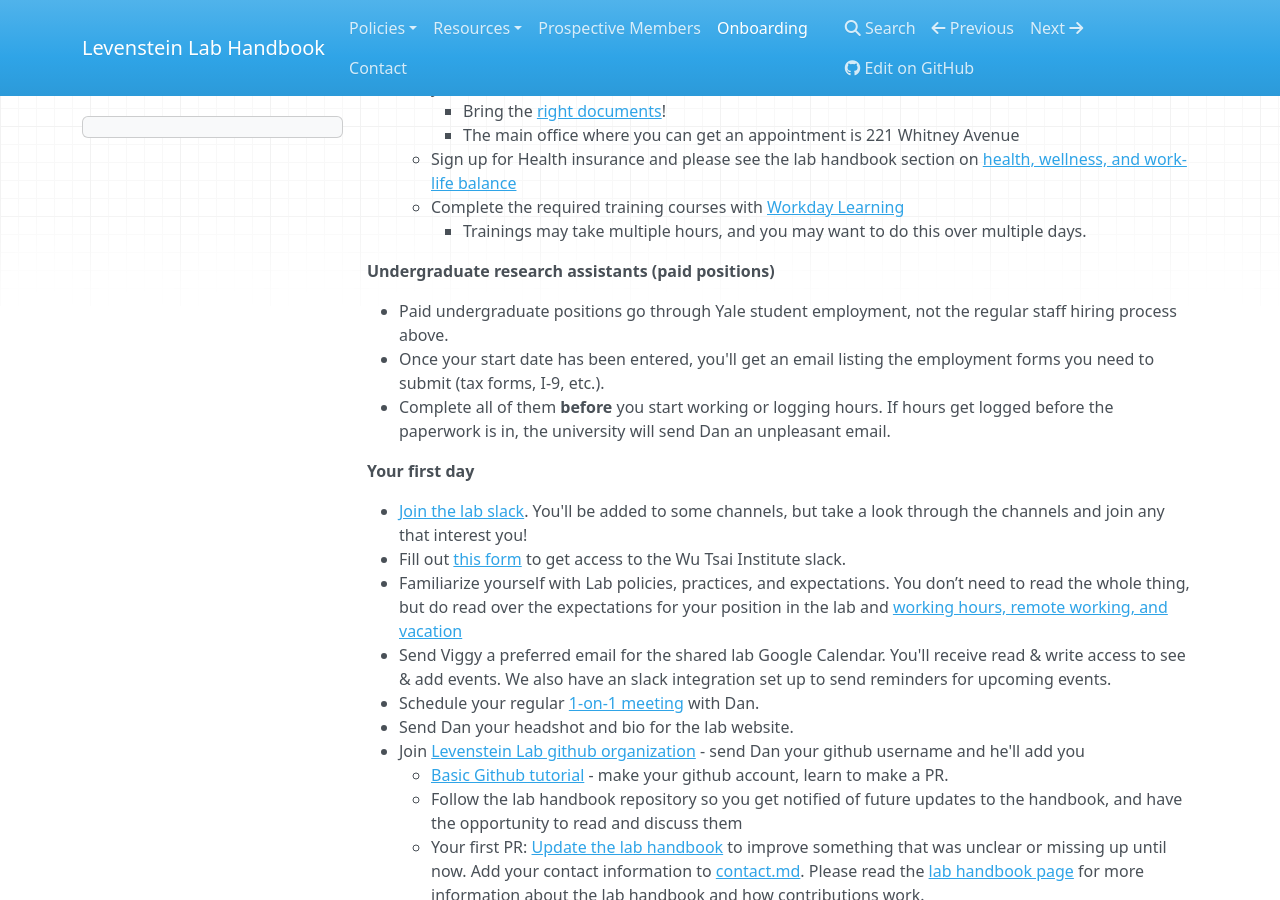
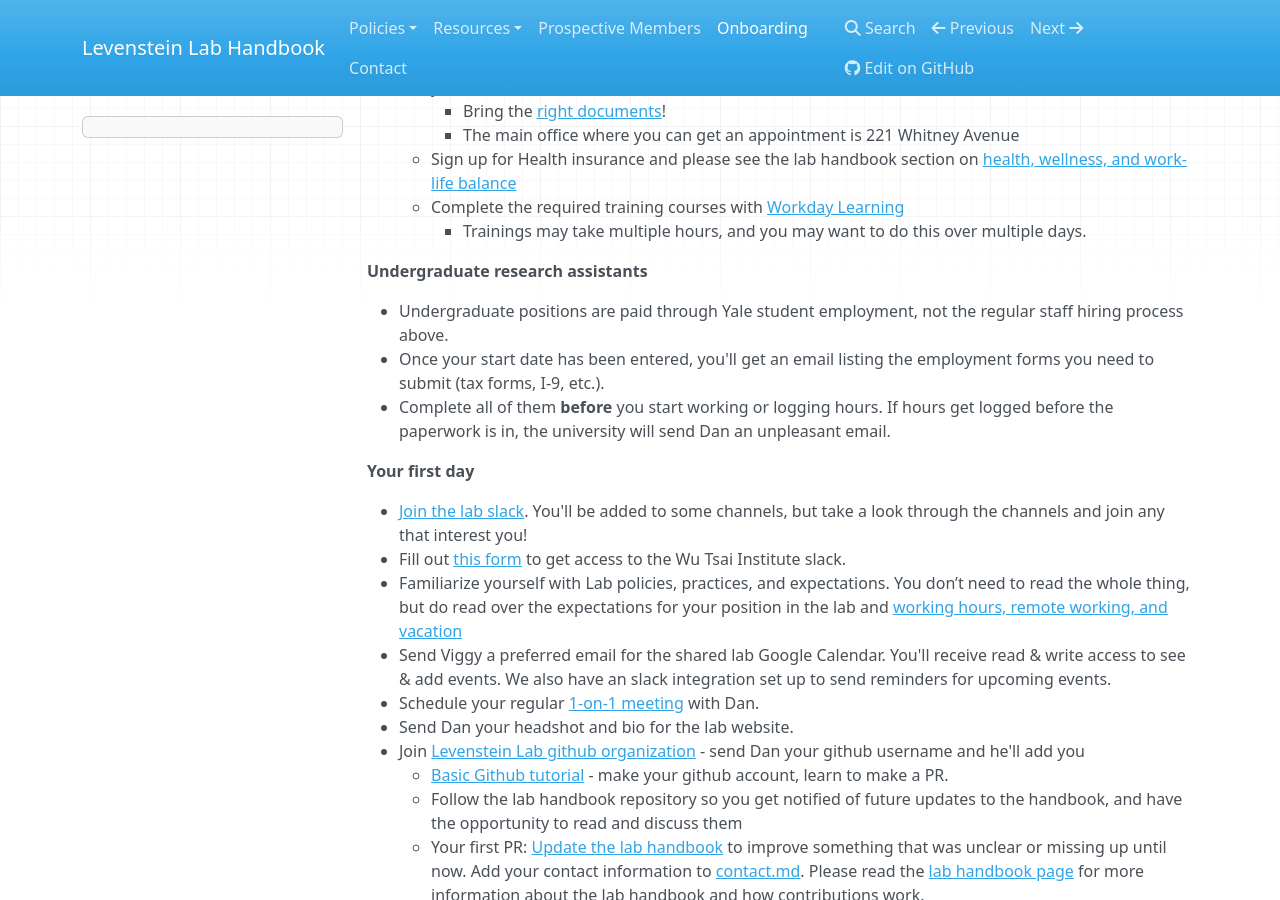
Before and after one commit to LevensteinLab/Lab-Handbook, an MkDocs documentation site: the page built from docs/onboarding.md, in a window 1280 px wide and 900 px high, scrolled down 1041 px. Built offline with MkDocs 1.6.1, drawn with Linux system fonts in a browser that asks for light colours; nearby versions of some CDN libraries.

Commit message:
Update onboarding.md

```diff
--- a/docs/onboarding.md
+++ b/docs/onboarding.md
@@ -36,9 +36,9 @@
         - Trainings may take multiple hours, and you may want to do this over multiple days.
 
 
-**Undergraduate research assistants (paid positions)**
+**Undergraduate research assistants**
 
-- Paid undergraduate positions go through Yale student employment, not the regular staff hiring process above.
+- Undergraduate positions are paid through Yale student employment, not the regular staff hiring process above.
 - Once your start date has been entered, you'll get an email listing the employment forms you need to submit (tax forms, I-9, etc.).
 - Complete all of them **before** you start working or logging hours. If hours get logged before the paperwork is in, the university will send Dan an unpleasant email.
 
```
